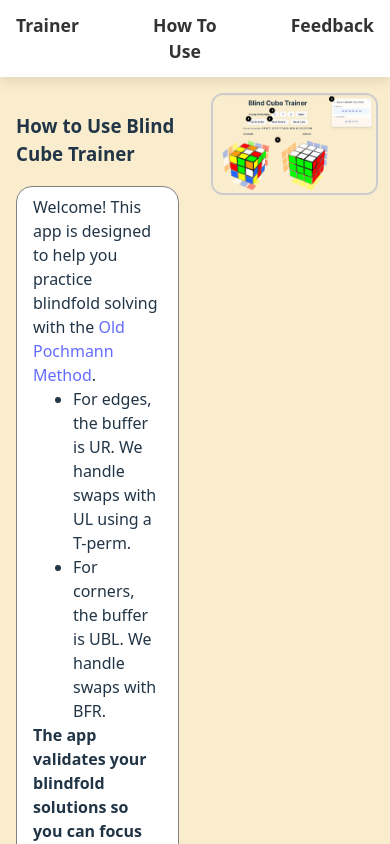
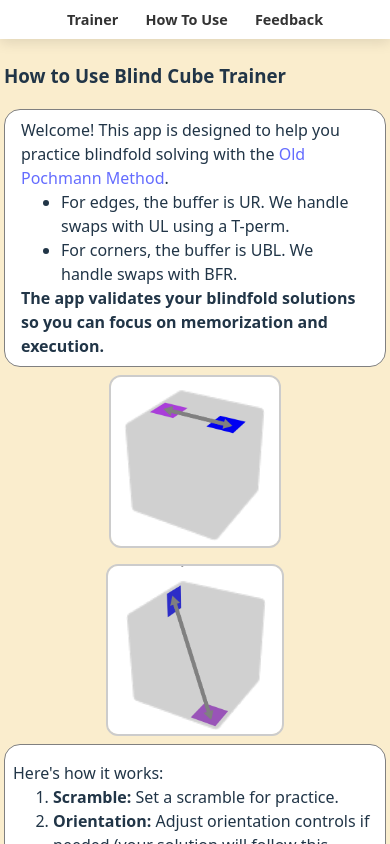
Before and after one commit to kmbertalan/rubiks-blindfolded-trainer-ui, a React (Vite) app: page /howTo in a window 390 px wide. Shown: the top 844 px of the page. Built offline with nearby package versions, Linux system fonts and the light colour scheme.

Commit message:
responsive ui

```diff
--- a/src/App.css
+++ b/src/App.css
@@ -1,11 +1,12 @@
 .app-container {
   width: 100vw;
-  height: 100vh;
+  min-height: 100vh;
   background-color: #faedcd;
   box-sizing: border-box;
   padding: 0;
   margin: 0;
-  overflow: hidden;
+  overflow-x: hidden;
+  overflow-y: auto;
   text-align: center;
 }
 
@@ -35,3 +36,28 @@
   background-color: #f3d88b;
   color: #111;
 }
+
+/* Responsive Design */
+@media (max-width: 768px) {
+  .navbar {
+    gap: 1rem;
+    padding: 0.5rem;
+  }
+
+  .nav-link {
+    font-size: 1rem;
+    padding: 0.4rem 0.8rem;
+  }
+}
+
+@media (max-width: 480px) {
+  .navbar {
+    gap: 0.5rem;
+    padding: 0.25rem;
+  }
+
+  .nav-link {
+    font-size: 0.9rem;
+    padding: 0.3rem 0.6rem;
+  }
+}
--- a/src/components/CubeControls.css
+++ b/src/components/CubeControls.css
@@ -11,3 +11,27 @@
 .cube-controls__cube-label {
   font-weight: bold;
 }
+
+/* Responsive Design */
+@media (max-width: 768px) {
+  .cube-controls__cubes-container {
+    gap: 1rem;
+    flex-wrap: wrap;
+  }
+
+  .cube-controls__button--spaced {
+    margin-left: 0.5rem;
+  }
+}
+
+@media (max-width: 480px) {
+  .cube-controls__cubes-container {
+    gap: 0.5rem;
+    flex-direction: column;
+    align-items: center;
+  }
+
+  .cube-controls__button--spaced {
+    margin-left: 0.25rem;
+  }
+}
--- a/src/components/CubeViewer.css
+++ b/src/components/CubeViewer.css
@@ -12,3 +12,38 @@
   width: 600px;
   height: 600px;
 }
+
+/* Responsive Design */
+@media (max-width: 768px) {
+  .cube-viewer--size-small {
+    width: 150px;
+    height: 150px;
+  }
+
+  .cube-viewer--size-medium {
+    width: 300px;
+    height: 300px;
+  }
+
+  .cube-viewer--size-large {
+    width: 450px;
+    height: 450px;
+  }
+}
+
+@media (max-width: 480px) {
+  .cube-viewer--size-small {
+    width: 120px;
+    height: 120px;
+  }
+
+  .cube-viewer--size-medium {
+    width: 250px;
+    height: 250px;
+  }
+
+  .cube-viewer--size-large {
+    width: 300px;
+    height: 300px;
+  }
+}
--- a/src/components/GenericModal.css
+++ b/src/components/GenericModal.css
@@ -19,3 +19,21 @@
   max-width: 90%;
   box-shadow: 0 2px 10px rgba(0, 0, 0, 0.3);
 }
+
+/* Responsive Design */
+@media (max-width: 768px) {
+  .generic-modal__content {
+    padding: 1.5rem;
+    min-width: 16rem;
+    max-width: 95%;
+  }
+}
+
+@media (max-width: 480px) {
+  .generic-modal__content {
+    padding: 1rem;
+    min-width: auto;
+    max-width: 98%;
+    margin: 0 0.5rem;
+  }
+}
--- a/src/components/RawSolution.css
+++ b/src/components/RawSolution.css
@@ -134,3 +134,44 @@
   border-top-left-radius: 12px;
   pointer-events: none;
 }
+
+/* Responsive Design */
+@media (max-width: 768px) {
+  .raw-solution {
+    position: relative;
+    top: auto;
+    right: auto;
+    margin: 1rem auto;
+    min-width: 14rem;
+    max-width: 18rem;
+    padding: 12px;
+  }
+
+  .raw-solution__title {
+    font-size: 12px;
+  }
+
+  .raw-solution__code {
+    font-size: 12px;
+  }
+}
+
+@media (max-width: 480px) {
+  .raw-solution {
+    position: relative;
+    top: auto;
+    right: auto;
+    margin: 1rem auto;
+    min-width: auto;
+    max-width: 95%;
+    width: 100%;
+  }
+
+  .raw-solution__title {
+    font-size: 11px;
+  }
+
+  .raw-solution__code {
+    font-size: 11px;
+  }
+}
--- a/src/pages/HowToPage.css
+++ b/src/pages/HowToPage.css
@@ -4,6 +4,7 @@
   height: 100%;
   padding: 1rem;
   gap: 2rem;
+  overflow-y: auto;
 }
 
 .how-to-page__content {
@@ -69,3 +70,45 @@
   border-radius: 12px;
   border: 2px solid #ccc;
 }
+
+/* Responsive Design */
+@media (max-width: 768px) {
+  .how-to-page {
+    flex-direction: column;
+    gap: 1rem;
+    padding: 0.5rem;
+  }
+
+  .how-to-page__images-container {
+    gap: 2rem;
+    flex-direction: column;
+    align-items: center;
+  }
+
+  .how-to-page__image {
+    max-height: 25vh;
+  }
+
+  .how-to-page__screenshot {
+    max-height: 60vh;
+  }
+}
+
+@media (max-width: 480px) {
+  .how-to-page {
+    padding: 0.25rem;
+    gap: 0.5rem;
+  }
+
+  .how-to-page__images-container {
+    gap: 1rem;
+  }
+
+  .how-to-page__image {
+    max-height: 20vh;
+  }
+
+  .how-to-page__screenshot {
+    max-height: 50vh;
+  }
+}
```
